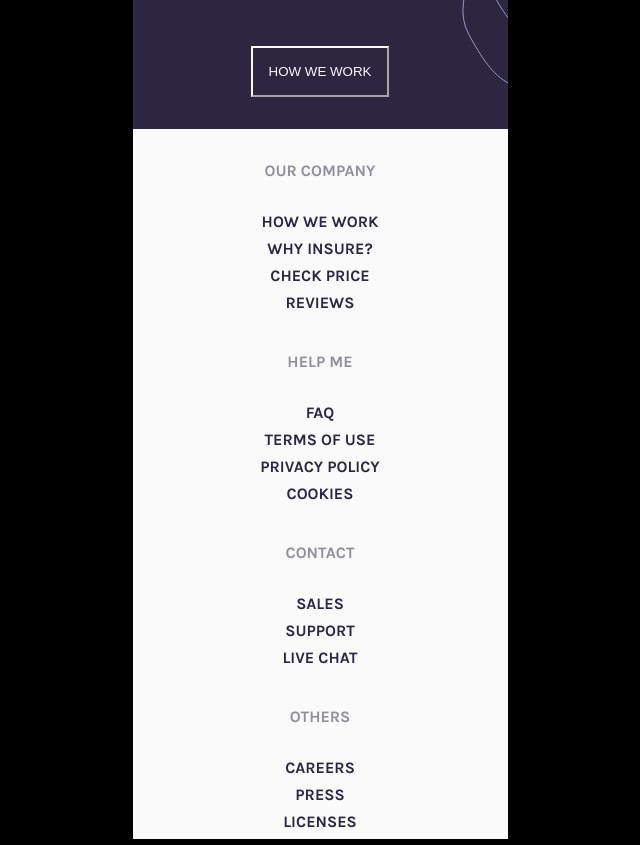
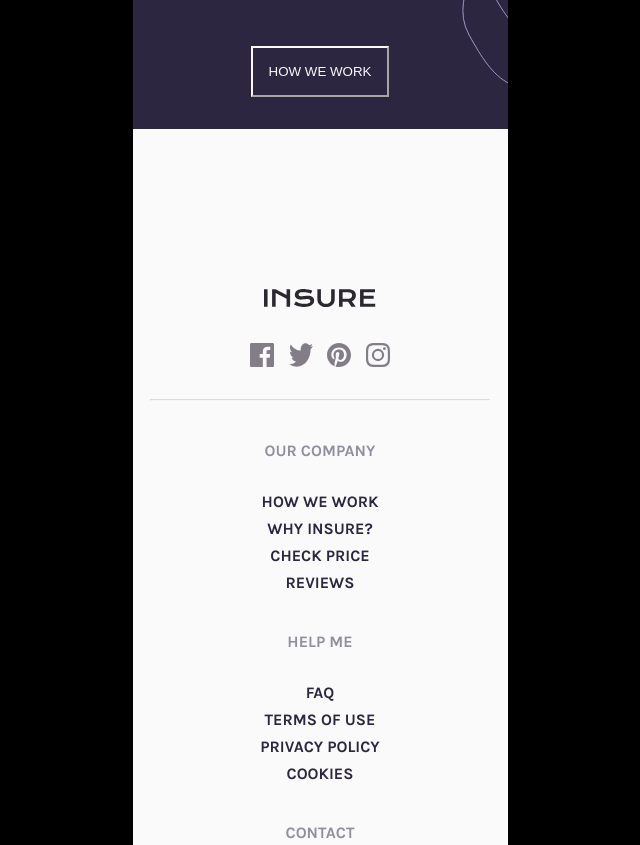
Before and after one commit to Kris1027/first-react-project, a React app: page / in a window 1280 px wide. Shown: the part 2320-3165 px from the top of the page, without its empty margins (320-960 px from the left). Built offline with nearby package versions, Linux system fonts and the light colour scheme.

Commit message:
add footer logos

```diff
--- a/src/components/Footer.js
+++ b/src/components/Footer.js
@@ -1,7 +1,18 @@
 export default function Footer() {
   return (
     <footer className='footer'>
-      <div className='footer__logos'></div>
+      <div className='footer__logos'>
+        <div className='footer__logo'>
+          <img src='./images/logo.svg' alt='logo' />
+        </div>
+        <div className='footer__icons'>
+          <img src='./images/icon-facebook.svg' alt='facebook' />
+          <img src='./images/icon-twitter.svg' alt='facebook' />
+          <img src='./images/icon-pinterest.svg' alt='facebook' />
+          <img src='./images/icon-instagram.svg' alt='facebook' />
+        </div>
+        <hr className='footer__hr' />
+      </div>
       <div className='footer__links'>
         <span class='footer__link'>our company</span>
         <span class='footer__link'>how we work</span>
--- a/src/scss/_footer.scss
+++ b/src/scss/_footer.scss
@@ -4,6 +4,24 @@
   background-color: $Very-Light-Gray;
   color: $Dark-Violet;
   width: 100%;
+  padding: 10rem 0 4rem 0;
+
+  .footer__logo {
+    text-align: center;
+    margin-bottom: 2rem;
+  }
+
+  .footer__icons {
+    display: flex;
+    justify-content: center;
+    gap: 0.9rem;
+    margin-bottom: 2rem;
+  }
+
+  .footer__hr {
+    width: 90%;
+    opacity: 0.3;
+  }
 
   .footer__links {
     display: flex;
```
